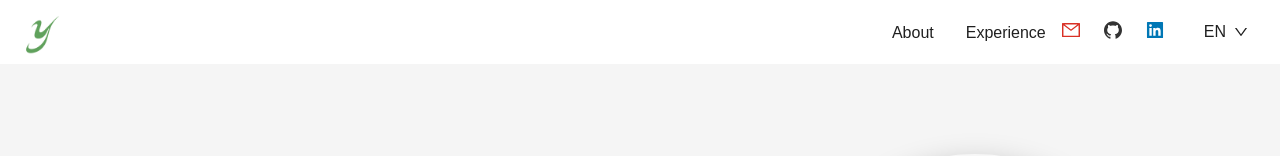
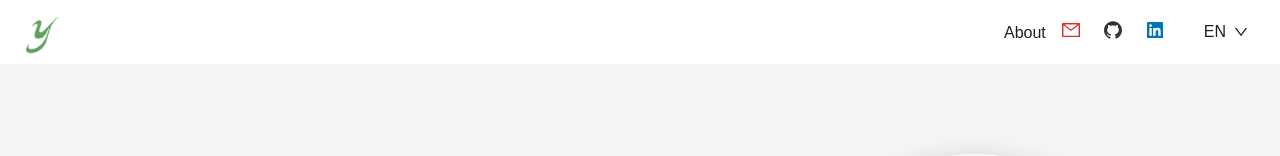
Before and after one commit to AndresHernandez1996/personal-web-page, a Next.js app: page /en/about in a window 1280 px wide. Shown: the top 156 px of the page. Built offline with nearby package versions, Linux system fonts and the light colour scheme; grey boxes are pictures that could not be loaded; a web font is replaced by a local one.

Commit message:
Adding transition animation

```diff
--- a/app/[locale]/layout.tsx
+++ b/app/[locale]/layout.tsx
@@ -8,6 +8,7 @@ import esMessages from '@/locales/es/common.json';
 import enMessages from '@/locales/en/common.json';
 import Layout, { Content } from 'antd/es/layout/layout';
 import AppFooter from '@/components/Footer';
+import PageTransition from '@/components/Ui/PageTransition';
 
 export const generateStaticParams = () => [{ locale: 'es' }, { locale: 'en' }];
 
@@ -42,7 +43,9 @@ export default async function LocaleLayout({
         <LocaleProvider locale={locale} messages={messages}>
           <Layout>
             <Header />
-            <Content className="main-container">{children}</Content>
+            <Content className="main-container">
+              <PageTransition>{children}</PageTransition>
+            </Content>
             <AppFooter />
           </Layout>
         </LocaleProvider>
--- a/components/About/AboutMe.module.css
+++ b/components/About/AboutMe.module.css
@@ -16,7 +16,7 @@
   width: 100%;
   background: inherit; /* verde */
   color: var(--color-secondary);
-  padding: 60px 82px 0;
+  padding: 50px 82px 0;
 }
 
 .darkSection {
@@ -149,4 +149,7 @@
   .monstera {
     display: none;
   }
+  .factsection {
+    padding-bottom: 50px;
+  }
 }
--- a/components/AntdRegistry.tsx
+++ b/components/AntdRegistry.tsx
@@ -5,8 +5,9 @@ import { useServerInsertedHTML } from 'next/navigation';
 import { StyleProvider, createCache, extractStyle } from '@ant-design/cssinjs';
 
 export default function AntdRegistry({ children }: { children: React.ReactNode }) {
-  // Cache por request; memo evita recrearlo en cada render del cliente
-  const cache = React.useMemo(() => createCache(), []);
+  // crear el cache una sola vez por request/cliente
+  const [cache] = React.useState(() => createCache());
+
   useServerInsertedHTML(() => (
     <style id="antd" dangerouslySetInnerHTML={{ __html: extractStyle(cache, true) }} />
   ));
--- a/components/Navbar.tsx
+++ b/components/Navbar.tsx
@@ -28,7 +28,7 @@ const App: React.FC = () => {
   const restPath = rest.length > 0 ? `/${rest.join('/')}` : '/';
 
   const aboutLabel = t('navbar_about');
-  const experienceLabel = t('navbar_experience');
+  // const experienceLabel = t('navbar_experience');
   // const contactLabel = t('navbar_contact');
   const langEsLabel = t('navbar_language_es');
   const langEnLabel = t('navbar_language_en');
@@ -36,7 +36,7 @@ const App: React.FC = () => {
   // Menu de escritorio (solo texto)
   const textItems: MenuItem[] = [
     { key: 'home', label: <Link href={`/${locale}/about`}>{aboutLabel}</Link> },
-    { key: 'about', label: <Link href={`/${locale}/experience`}>{experienceLabel}</Link> },
+    // { key: 'about', label: <Link href={`/${locale}/experience`}>{experienceLabel}</Link> },
     // { key: 'dashboard', label: <Link href={`/${locale}/contact`}>{contactLabel}</Link> },
   ];
 
--- /dev/null
+++ b/components/Ui/PageTransition.tsx
@@ -0,0 +1,22 @@
+'use client';
+
+import { AnimatePresence, motion } from 'framer-motion';
+import { usePathname } from 'next/navigation';
+
+export default function PageTransition({ children }: { children: React.ReactNode }) {
+  const pathname = usePathname();
+  return (
+    <AnimatePresence mode="wait" initial={false}>
+      <motion.div
+        key={pathname}
+        initial={{ opacity: 0, y: 8 }}
+        animate={{ opacity: 1, y: 0 }}
+        exit={{ opacity: 0, y: -8 }}
+        transition={{ duration: 0.28, ease: [0.22, 1, 0.36, 1] }}
+        style={{ willChange: 'opacity, transform' }}
+      >
+        {children}
+      </motion.div>
+    </AnimatePresence>
+  );
+}
--- a/package.json
+++ b/package.json
@@ -11,6 +11,7 @@
   "dependencies": {
     "@ant-design/icons": "^6.0.0",
     "antd": "^5.26.7",
+    "framer-motion": "^12.23.12",
     "next": "15.4.6",
     "react": "^18.2.0",
     "react-dom": "^18.2.0"
```
